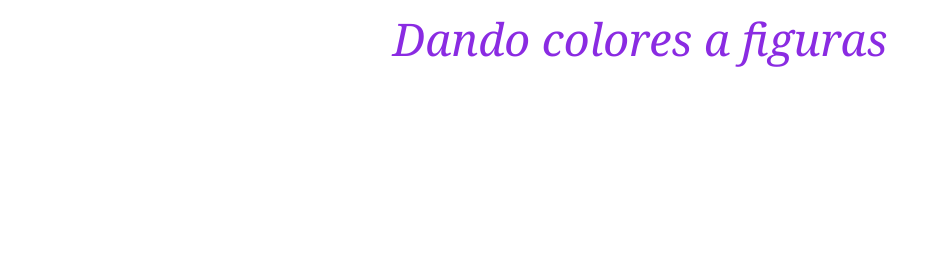
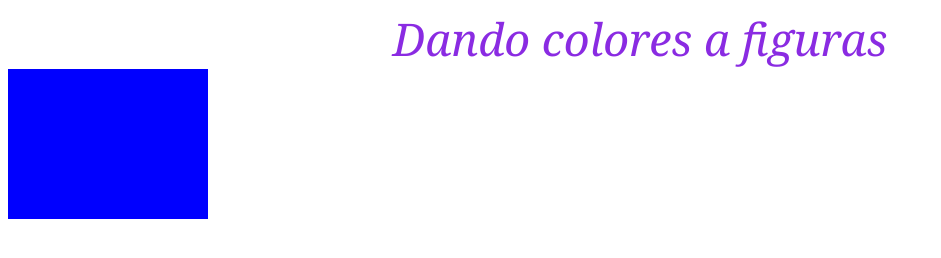
Before and after one commit to Klau182/colores, a plain HTML site: page index.html in a window 1280 px wide. Shown: the whole page, without its empty margins (0-941 px from the left). Drawn offline with Linux system fonts and the light colour scheme.

Commit message:
se asignan estilos al primer div, el alto el ancho color de fondo, duracion de la animacion. el nombre de la animacion para despues darle los parametros

```diff
--- a/assets/css/estilos.css
+++ b/assets/css/estilos.css
@@ -4,3 +4,12 @@
     color: blueviolet;
     text-align: center;
 }
+
+#cuadrado {
+    height: 150px;
+    width: 200px;
+    background: blue;
+    animation-name: pepopin;
+    animation-duration: 7s;
+    margin-bottom: 10px;
+}
```
